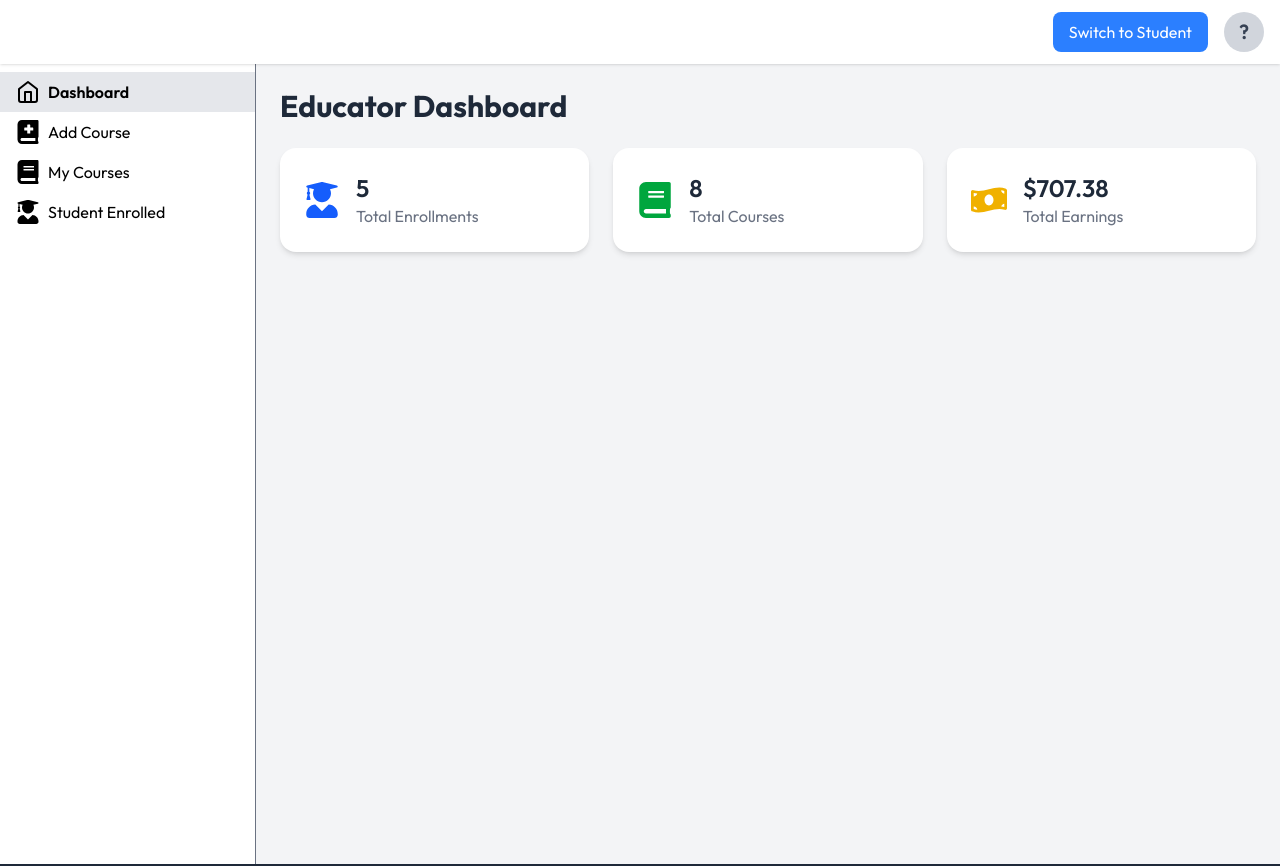
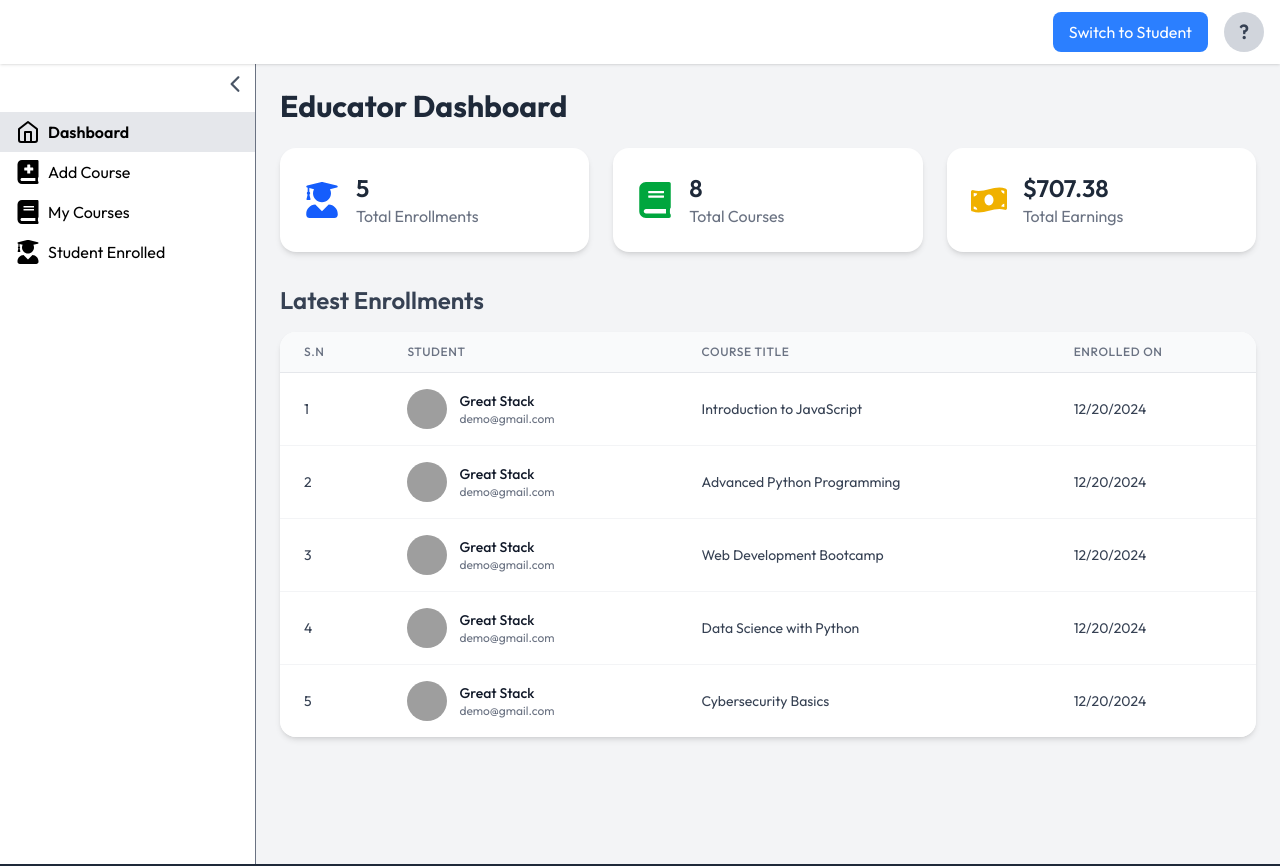
Before and after one commit to Arun-Taj/LMS-MERN, a React (Vite) app in the folder client/: page /educator in a window 1280 px wide. Shown: the top 866 px of the page. Built offline with nearby package versions, Linux system fonts and the light colour scheme; grey boxes are pictures that could not be loaded.

Commit message:
Feat:Add course creating

```diff
--- a/client/src/App.jsx
+++ b/client/src/App.jsx
@@ -13,7 +13,7 @@ import MyCourses from './pages/educator/MyCourses'
 import Navbar from './components/student/Navbar'
 import LoginPage from './components/Auth/Login'
 import SignupPage from './components/Auth/Signup'
-
+import 'quill/dist/quill.snow.css';
 
 const App = () => {
   const isEducatorRoute=useMatch('/educator/*')
--- a/client/src/assets/dummyCourses.js
+++ b/client/src/assets/dummyCourses.js
@@ -378,42 +378,52 @@ export const dummyDashboardData = {
       {
           "courseTitle": "Introduction to JavaScript",
           "student": {
-              "_id": "user_2qQlvXyr02B4Bq6hT0Gvaa5fT9V",
+              "_id": "101",
               "name": "Great Stack",
+              "email":"demo@gmail.com",
               "imageUrl": "https://img.clerk.com/eyJ0eXBlIjoicHJveHkiLCJzcmMiOiJodHRwczovL2ltYWdlcy5jbGVyay5kZXYvb2F1dGhfZ29vZ2xlL2ltZ18ycVFsdmFMSkw3ckIxNHZMU2o4ZURWNEtmR2IifQ"
-          }
+          },
+          "purchaseDate": "2024-12-20T08:39:55.509Z"
       },
       {
           "courseTitle": "Advanced Python Programming",
           "student": {
-              "_id": "user_2qQlvXyr02B4Bq6hT0Gvaa5fT9V",
+              "_id": "102",
               "name": "Great Stack",
+              "email":"demo@gmail.com",
               "imageUrl": "https://img.clerk.com/eyJ0eXBlIjoicHJveHkiLCJzcmMiOiJodHRwczovL2ltYWdlcy5jbGVyay5kZXYvb2F1dGhfZ29vZ2xlL2ltZ18ycVFsdmFMSkw3ckIxNHZMU2o4ZURWNEtmR2IifQ"
-          }
+          },
+          "purchaseDate": "2024-12-20T08:39:55.509Z"
       },
       {
           "courseTitle": "Web Development Bootcamp",
           "student": {
-              "_id": "user_2qQlvXyr02B4Bq6hT0Gvaa5fT9V",
+              "_id": "103",
               "name": "Great Stack",
+              "email":"demo@gmail.com",
               "imageUrl": "https://img.clerk.com/eyJ0eXBlIjoicHJveHkiLCJzcmMiOiJodHRwczovL2ltYWdlcy5jbGVyay5kZXYvb2F1dGhfZ29vZ2xlL2ltZ18ycVFsdmFMSkw3ckIxNHZMU2o4ZURWNEtmR2IifQ"
-          }
+          },
+          "purchaseDate": "2024-12-20T08:39:55.509Z"
       },
       {
           "courseTitle": "Data Science with Python",
           "student": {
-              "_id": "user_2qQlvXyr02B4Bq6hT0Gvaa5fT9V",
+              "_id": "104",
               "name": "Great Stack",
+              "email":"demo@gmail.com",
               "imageUrl": "https://img.clerk.com/eyJ0eXBlIjoicHJveHkiLCJzcmMiOiJodHRwczovL2ltYWdlcy5jbGVyay5kZXYvb2F1dGhfZ29vZ2xlL2ltZ18ycVFsdmFMSkw3ckIxNHZMU2o4ZURWNEtmR2IifQ"
-          }
+          },
+          "purchaseDate": "2024-12-20T08:39:55.509Z"
       },
       {
           "courseTitle": "Cybersecurity Basics",
           "student": {
-              "_id": "user_2qQlvXyr02B4Bq6hT0Gvaa5fT9V",
+              "_id": "105",
               "name": "Great Stack",
+              "email":"demo@gmail.com",
               "imageUrl": "https://img.clerk.com/eyJ0eXBlIjoicHJveHkiLCJzcmMiOiJodHRwczovL2ltYWdlcy5jbGVyay5kZXYvb2F1dGhfZ29vZ2xlL2ltZ18ycVFsdmFMSkw3ckIxNHZMU2o4ZURWNEtmR2IifQ"
-          }
+          },
+          "purchaseDate": "2024-12-20T08:39:55.509Z"
       }
   ],
   "totalCourses": 8
@@ -424,7 +434,8 @@ export const dummyStudentEnrolled = [
       "student": {
           "_id": "user_2qQlvXyr02B4Bq6hT0Gvaa5fT9V",
           "name": "GreatStack",
-          "imageUrl": "https://img.clerk.com/eyJ0eXBlIjoicHJveHkiLCJzcmMiOiJodHRwczovL2ltYWdlcy5jbGVyay5kZXYvb2F1dGhfZ29vZ2xlL2ltZ18ycVFsdmFMSkw3ckIxNHZMU2o4ZURWNEtmR2IifQ"
+          "imageUrl": "https://img.clerk.com/eyJ0eXBlIjoicHJveHkiLCJzcmMiOiJodHRwczovL2ltYWdlcy5jbGVyay5kZXYvb2F1dGhfZ29vZ2xlL2ltZ18ycVFsdmFMSkw3ckIxNHZMU2o4ZURWNEtmR2IifQ",
+
       },
       "courseTitle": "Introduction to JavaScript",
       "purchaseDate": "2024-12-20T08:39:55.509Z"
--- a/client/src/components/educator/SideBar.jsx
+++ b/client/src/components/educator/SideBar.jsx
@@ -1,21 +1,39 @@
-import React, { useContext } from 'react';
+import React, { useContext, useState } from 'react';
 import { FiHome } from 'react-icons/fi';
 import { FaBook, FaBookMedical, FaUserGraduate } from 'react-icons/fa';
 import { NavLink } from 'react-router-dom';
+import { IoIosArrowBack, IoIosArrowForward } from "react-icons/io";
 import { AuthContext } from '../../context/AuthContext';
 
 const SideBar = () => {
   const { isEducatorRoute } = useContext(AuthContext);
+  const [isOpen, setIsOpen] = useState(true);
+
+  const toggleSidebar = () => {
+    setIsOpen(!isOpen);
+  };
 
   const menuItems = [
-    { name: 'Dashboard',        path: '/educator',                icon: FiHome },
-    { name: 'Add Course',       path: '/educator/addCourse',      icon: FaBookMedical },
-    { name: 'My Courses',       path: '/educator/myCourses',       icon: FaBook },
+    { name: 'Dashboard', path: '/educator', icon: FiHome },
+    { name: 'Add Course', path: '/educator/addCourse', icon: FaBookMedical },
+    { name: 'My Courses', path: '/educator/myCourses', icon: FaBook },
     { name: 'Student Enrolled', path: '/educator/studentEnrolled', icon: FaUserGraduate },
   ];
 
   return (
-    <div className="md:w-64 w-16 border-r min-h-screen border-gray-500 py-2 flex flex-col">
+    <div
+      className={`min-h-screen border-r border-gray-500 py-2 flex flex-col transition-all duration-300 ${
+        isOpen ? 'md:w-64 w-64' : 'md:w-20 w-20'
+      }`}
+    >
+      {/* Toggle Button */}
+      <div className="flex justify-end px-2 mb-4">
+        <button onClick={toggleSidebar} className="text-gray-600 hover:text-black">
+          {isOpen ? <IoIosArrowBack size={24} /> : <IoIosArrowForward size={24} />}
+        </button>
+      </div>
+
+      {/* Menu Items */}
       {menuItems.map((item) => {
         const Icon = item.icon;
         return (
@@ -24,13 +42,15 @@ const SideBar = () => {
             key={item.name}
             end={item.path === '/educator'}
             className={({ isActive }) =>
-              `flex items-center px-4 py-2 hover:bg-gray-100 ${
+              `flex items-center px-4 py-2 hover:bg-gray-100 transition-colors ${
                 isActive ? 'bg-gray-200 font-semibold' : ''
               }`
             }
           >
             <Icon className="w-6 h-6" />
-            <span className="md:block hidden ml-2">{item.name}</span>
+            {isOpen && <span className={`${isOpen ? 'ml-2 block' : 'hidden'} md:block`}>
+              {item.name}
+            </span>}
           </NavLink>
         );
       })}
--- a/client/src/pages/educator/AddCourse.jsx
+++ b/client/src/pages/educator/AddCourse.jsx
@@ -1,11 +1,105 @@
-import React from 'react'
+import Quill from "quill";
+import React, { useEffect, useState, useRef } from "react";
+import uniqid from "uniqid";
+import "quill/dist/quill.snow.css";
+import EduLogo from "../../assets/Edu-Logo.png";
+import { IoCloudUploadOutline } from "react-icons/io5";
+
 
 const AddCourse = () => {
+  // const quill = new Quill('#editor');
+  const quillRef = useState(null);
+  const editorRef = useRef(null);
+  const [courseTitle, setCourseTitle] = useState("");
+  const [coursePrice, setCoursePrice] = useState(0);
+  const [discount, setDiscount] = useState(0);
+  const [image, setImage] = useState(0);
+  const [chapters, setChapters] = useState([]);
+
+  const [showPopUp, setShowPopUp] = useState(null);
+  const [currentChapterId, setCurrentChapterId] = useState(null);
+
+  const [lectureDetails, setLectureDetails] = useState({
+    lectureTitle: "",
+    lectureDuration: "",
+    lectureUrl: "",
+    isPreviewFree: false,
+  });
+
+  useEffect(() => {
+    if (editorRef.current && !quillRef.current) {
+      quillRef.current = new Quill(editorRef.current, {
+        theme: "snow",
+        modules: {
+          toolbar: [
+            [{ header: [1, 2, 3, 4, false] }],
+            ["bold", "italic", "underline", "strike"],
+            // lists
+            [{ list: "ordered" }, { list: "bullet" }],
+            // indentation
+            // [{ indent: '-1' }, { indent: '+1' }],
+            // // text direction
+            // [{ direction: 'rtl' }],
+            // blockquote and code-block
+            ["blockquote", "code-block"],
+            // insert options
+            ["link", "image", "video"],
+            // // clean styling
+            // ['clean']
+          ],
+        },
+      });
+    }
+  }, []);
+
   return (
-    <div>
-      AddCourse
+    <div className="min-h-screen overflow-scroll flex flex-col items-start justify-between md:p-8 md:pb-0 p-4 pt-8 pb-0">
+      <form
+        action=""
+        className="flex flex-col gap-4 max-w-md w-full text-gray-500"
+      >
+        <div className="flex flex-col gap-1">
+          <p>Course Title</p>
+          <input
+            type="text"
+            onChange={(e) => setCourseTitle(e.target.value)}
+            value={courseTitle}
+            placeholder="Enter course title"
+            required
+            className="outline-none md:py-2.5 py-2 px-3 rounded border border-gray-500"
+          />
+        </div>
+        <div>
+          <p>Course Description</p>
+          <div ref={editorRef}></div>
+        </div>
+
+        <div className="flex items-center justify-between flex-wrap">
+          <div className="flex flex-col gap-1">
+            <p>Course Price</p>
+            <input
+              type="text"
+              onChange={(e) => setCoursePrice(e.target.value)}
+              value={coursePrice}
+              className="outline-none md:py-2.5 py-2 px-3 rounded border border-gray-500"
+            />
+          </div>
+          <div className="flex md:flex-row felx-col items-center gap-3">
+            <p>Course Thumbnail</p>
+            <label htmlFor="thumbnailImage" className="flex items-center gap-3">
+              <IoCloudUploadOutline/>
+              <input type="file" id="thumbnailImage"onChange={e=>setImage(e.target.files[0])}accept="image/*" hidden/>
+              <img src={image ? URL.createObjectURL(image):''} alt="" />
+            </label>
+          </div>
+        </div>
+        <div>
+          <p>Discount %</p>
+          <input type="number" onChange={e=>setDiscount(e.target.value)} value={discount} placeholder="0" min={0} max={100} className="outline-none md:py-2.5 py-2 w-28 px-3 rounded border-gray-500" required/>
+        </div>
+      </form>
     </div>
-  )
-}
+  );
+};
 
-export default AddCourse
+export default AddCourse;
--- a/client/src/pages/educator/Dashboard.jsx
+++ b/client/src/pages/educator/Dashboard.jsx
@@ -7,6 +7,7 @@ const Dashboard = () => {
   const [dashBoardData, setDashBoardData] = useState(null);
 
   const fetchDashboardData = async () => {
+    // simulate fetching data
     setDashBoardData(dummyDashboardData);
   };
 
@@ -14,46 +15,107 @@ const Dashboard = () => {
     fetchDashboardData();
   }, []);
 
-  return dashBoardData ? (
+
+  if (!dashBoardData) return <Loading />;
+  console.log(dashBoardData.enrolledStudentsData);
+
+  return (
     <div className="p-6 bg-gray-100 min-h-screen">
+      {/* Header */}
       <h1 className="text-3xl font-bold text-gray-800 mb-6">Educator Dashboard</h1>
+
+      {/* Stats Cards */}
       <div className="grid grid-cols-1 sm:grid-cols-2 lg:grid-cols-3 gap-6">
-        {/* Total Enrollments */}
         <div className="bg-white rounded-2xl shadow-md p-6 flex items-center space-x-4 hover:shadow-lg transition-shadow">
           <div className="text-blue-600 text-4xl">
             <FaUserGraduate />
           </div>
           <div>
-            <p className="text-2xl font-semibold text-gray-800">{dashBoardData.enrolledStudentsData.length}</p>
+            <p className="text-2xl font-semibold text-gray-800">
+              {dashBoardData.enrolledStudentsData.length}
+            </p>
             <p className="text-gray-500">Total Enrollments</p>
           </div>
         </div>
-
-        {/* Total Courses */}
         <div className="bg-white rounded-2xl shadow-md p-6 flex items-center space-x-4 hover:shadow-lg transition-shadow">
           <div className="text-green-600 text-4xl">
             <FaBook />
           </div>
           <div>
-            <p className="text-2xl font-semibold text-gray-800">{dashBoardData.totalCourses}</p>
+            <p className="text-2xl font-semibold text-gray-800">
+              {dashBoardData.totalCourses}
+            </p>
             <p className="text-gray-500">Total Courses</p>
           </div>
         </div>
-
-        {/* Total Earnings */}
         <div className="bg-white rounded-2xl shadow-md p-6 flex items-center space-x-4 hover:shadow-lg transition-shadow">
           <div className="text-yellow-500 text-4xl">
             <FaMoneyBillWave />
           </div>
           <div>
-            <p className="text-2xl font-semibold text-gray-800">${dashBoardData.totalEarnings}</p>
+            <p className="text-2xl font-semibold text-gray-800">
+              ${dashBoardData.totalEarnings}
+            </p>
             <p className="text-gray-500">Total Earnings</p>
           </div>
         </div>
       </div>
+
+      {/* Latest Enrollments Table */}
+      <div className="mt-8">
+        <h2 className="text-2xl font-semibold text-gray-700 mb-4">Latest Enrollments</h2>
+        <div className="overflow-x-auto bg-white rounded-2xl shadow-md">
+          <table className="min-w-full divide-y divide-gray-200">
+            <thead className="bg-gray-50">
+              <tr>
+                <th className="px-6 py-3 text-left text-xs font-medium text-gray-500 uppercase tracking-wider">
+                  S.N
+                </th>
+                <th className="px-6 py-3 text-left text-xs font-medium text-gray-500 uppercase tracking-wider">
+                  Student
+                </th>
+                <th className="px-6 py-3 text-left text-xs font-medium text-gray-500 uppercase tracking-wider">
+                  Course Title
+                </th>
+                <th className="px-6 py-3 text-left text-xs font-medium text-gray-500 uppercase tracking-wider">
+                  Enrolled On
+                </th>
+              </tr>
+            </thead>
+            <tbody className="bg-white divide-y divide-gray-100">
+              {dashBoardData.enrolledStudentsData.map((item, index) => (
+                <tr key={item.student._id} className="hover:bg-gray-50">
+                  <td className="px-6 py-4 whitespace-nowrap text-sm text-gray-700">
+                    {index + 1}
+                  </td>
+                  <td className="px-6 py-4 whitespace-nowrap flex items-center">
+                    <img
+                      src={item.student.imageUrl}
+                      alt={item.student.name}
+                      className="w-10 h-10 rounded-full object-cover mr-3"
+                    />
+                    <div className="truncate">
+                      <p className="text-sm font-medium text-gray-900 truncate">
+                        {item.student.name}
+                      </p>
+                      <p className="text-xs text-gray-500 truncate">
+                        {item.student.email}
+                      </p>
+                    </div>
+                  </td>
+                  <td className="px-6 py-4 whitespace-nowrap text-sm text-gray-700">
+                    {item.courseTitle}
+                  </td>
+                  <td className="px-6 py-4 whitespace-nowrap text-sm text-gray-700">
+                    {new Date(item.purchaseDate).toLocaleDateString()}
+                  </td>
+                </tr>
+              ))}
+            </tbody>
+          </table>
+        </div>
+      </div>
     </div>
-  ) : (
-    <Loading />
   );
 };
 
--- a/client/src/pages/educator/Educator.jsx
+++ b/client/src/pages/educator/Educator.jsx
@@ -6,6 +6,7 @@ import SideBar from '../../components/educator/SideBar'
 import Footer from '../../components/educator/Footer'
 const Educator = () => {
   return (
+    <>
     <div className='min-h-screen bg-white'>
       <Navbar/>
       <div className='flex'>
@@ -15,8 +16,10 @@ const Educator = () => {
         </div>
 
       </div>
-      <Footer/>
+
     </div>
+    <Footer className="w-full"/>
+    </>
   )
 }
 
```
Also changed, not shown: client/src/pages/educator/MyCourses.jsx (+70 -6 lines).
